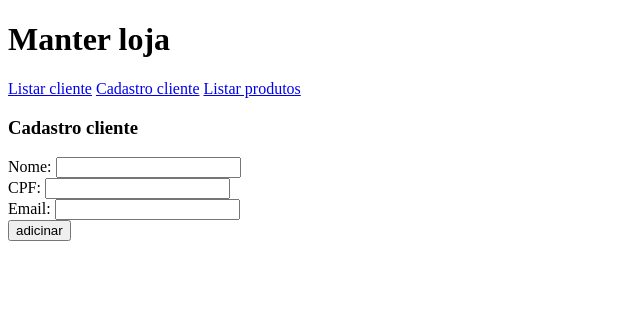
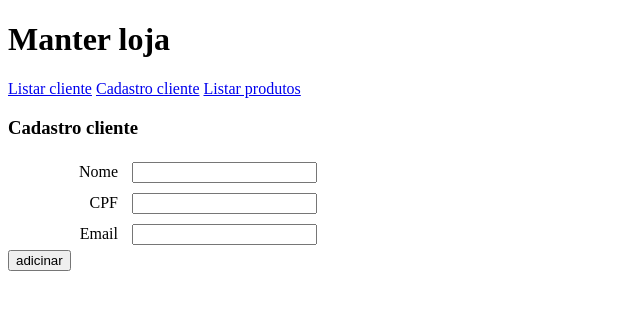
Before and after one commit to CarlosMartinsCM/manter_cliente, a Flask app: page /cliente/add in a window 1280 px wide. Shown: the top 310 px of the page, without its empty margins (0-640 px from the left). Run offline with Flask 2, Linux system fonts and the light colour scheme.

Commit message:
update: dao.py manter.db routes.py site.css cadast

```diff
--- a/projetos/manter_cliente/webapp/routes.py
+++ b/projetos/manter_cliente/webapp/routes.py
@@ -26,11 +26,9 @@ def save():
 
 @app.route("/delete/<id>")
 def delete(id):
-    # select from cliente where id = id
-    # consulta o banco, e recupera o cliente
-    # cliente = Database.getCliente(id)
-    # Database.delete(cliente.id)
-    return "manter.html"
+    dao = DaoCliente()
+    dao.delete(id)
+    return findall()
 
 @app.route("/update")
 def update():
--- a/projetos/manter_cliente/webapp/static/site.css
+++ b/projetos/manter_cliente/webapp/static/site.css
@@ -1,6 +1,6 @@
 div.dataview{
     display: grid;
-    grid-template-columns: repeat(4, max-content);
+    grid-template-columns: repeat(5, max-content);
 }
 div.dataview div.th{
     font-weight: bold;
@@ -11,4 +11,11 @@ div.dataview div.th{
 }
 form.manter label{
     display: block;
+    padding: 5px 0px;
 }
+form.manter label span{
+    display: inline-block;
+    min-width: 100px;
+    text-align: right;
+    padding: 0px 10px;
+}
--- a/projetos/manter_cliente/webapp/templates/cadastro_cliente.html
+++ b/projetos/manter_cliente/webapp/templates/cadastro_cliente.html
@@ -6,15 +6,15 @@
 
 <form class="manter" action="/save" method="POST" >
     <label>
-        Nome:
+        <span>Nome</span>
         <input type="text" name="nome"/>
     </label>
     <label>
-        CPF:
+        <span>CPF</span>
         <input type="text" name="cpf"/>
     </label>
     <label>
-        Email:
+        <span>Email</span>
         <input type="text" name="email"/>
     </label>
     <input type="submit" value="adicinar"/>
--- a/projetos/manter_cliente/webapp/templates/manter.html
+++ b/projetos/manter_cliente/webapp/templates/manter.html
@@ -9,11 +9,13 @@
         <div class="th">Nome</div>
         <div class="th">cpf</div>
         <div class="th">data</div>
+        <div class="th">actions</div>
     {% for cli in clientes %}
         <div> {{ cli[0] }} </div>
         <div> {{ cli[1] }} </div>
         <div> {{ cli[2] }} </div>
         <div> {{ cli[4] }} </div>
+        <div><a href="/delete/{{cli[0]}}">[X]</a></div>
     {% endfor %}
     </div>
 
```
Also changed, not shown: projetos/manter_cliente/manter/dao.py (+10 -2 lines), projetos/manter_cliente/manter/manter.db.
